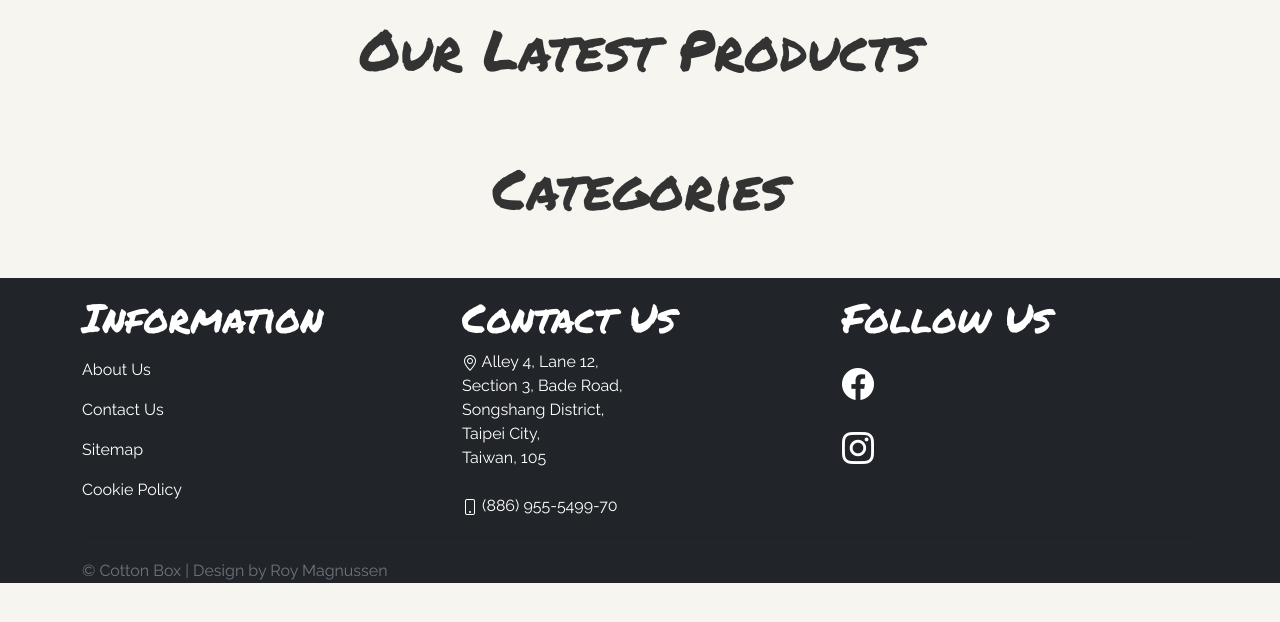
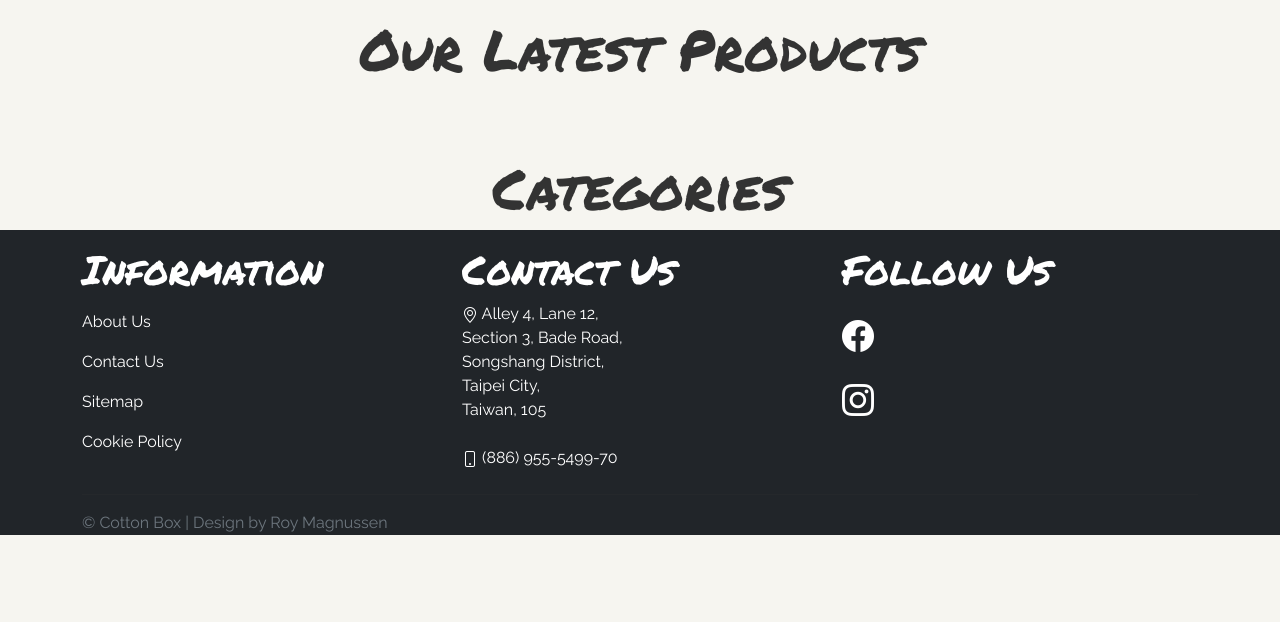
Before and after one commit to RoyMagnussen/CottonBox-Data-Centric, a Flask app: page / in a window 1280 px wide. Shown: the part 74-696 px from the top of the page. Run offline with Flask 2, Linux system fonts and the light colour scheme; data that the repository does not hold is empty; some libraries are stand-ins or nearby versions; some web fonts are replaced.

Commit message:
Removed top margin.

```diff
--- a/templates/en_gb/includes/_footer.html
+++ b/templates/en_gb/includes/_footer.html
@@ -1,4 +1,4 @@
-<footer class="bg-dark mt-5">
+<footer class="bg-dark">
     <div class="container">
         <div class="row">
             <div class="col-12 col-md-4 pt-3">
```
